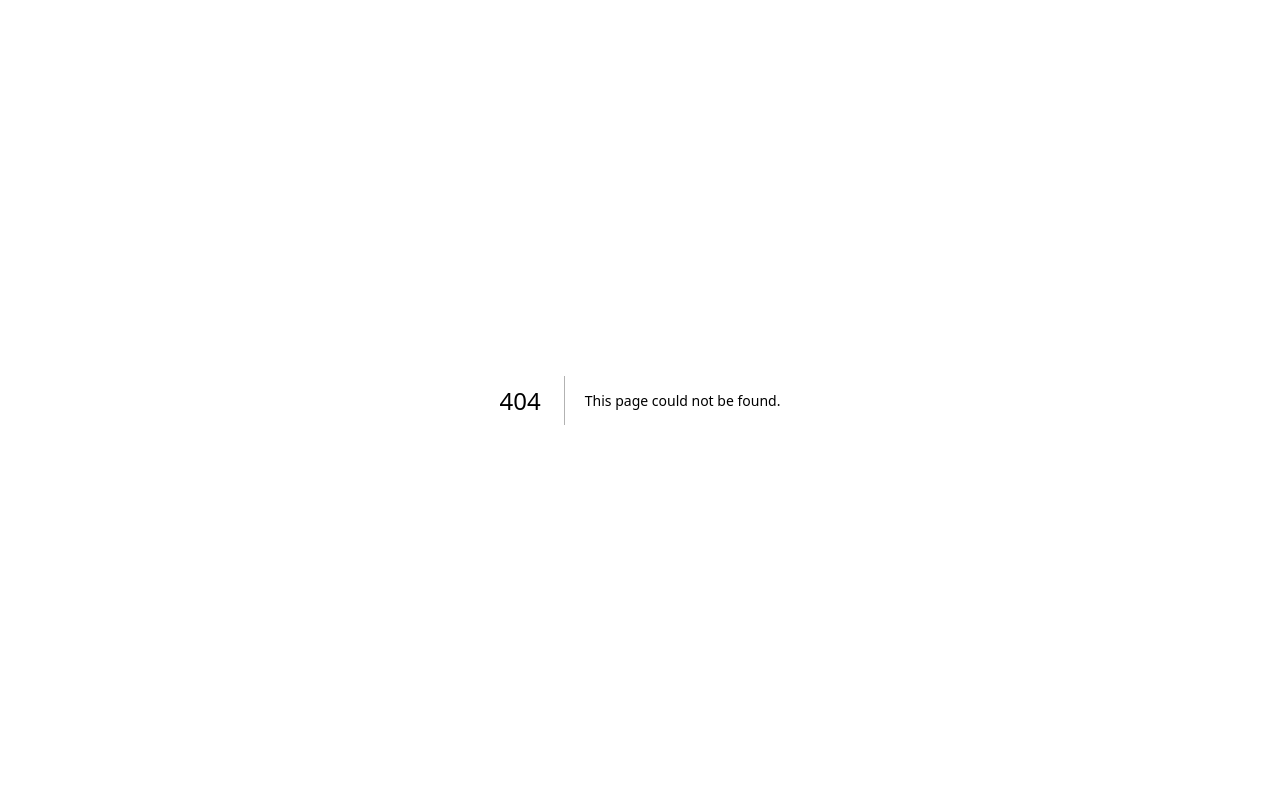
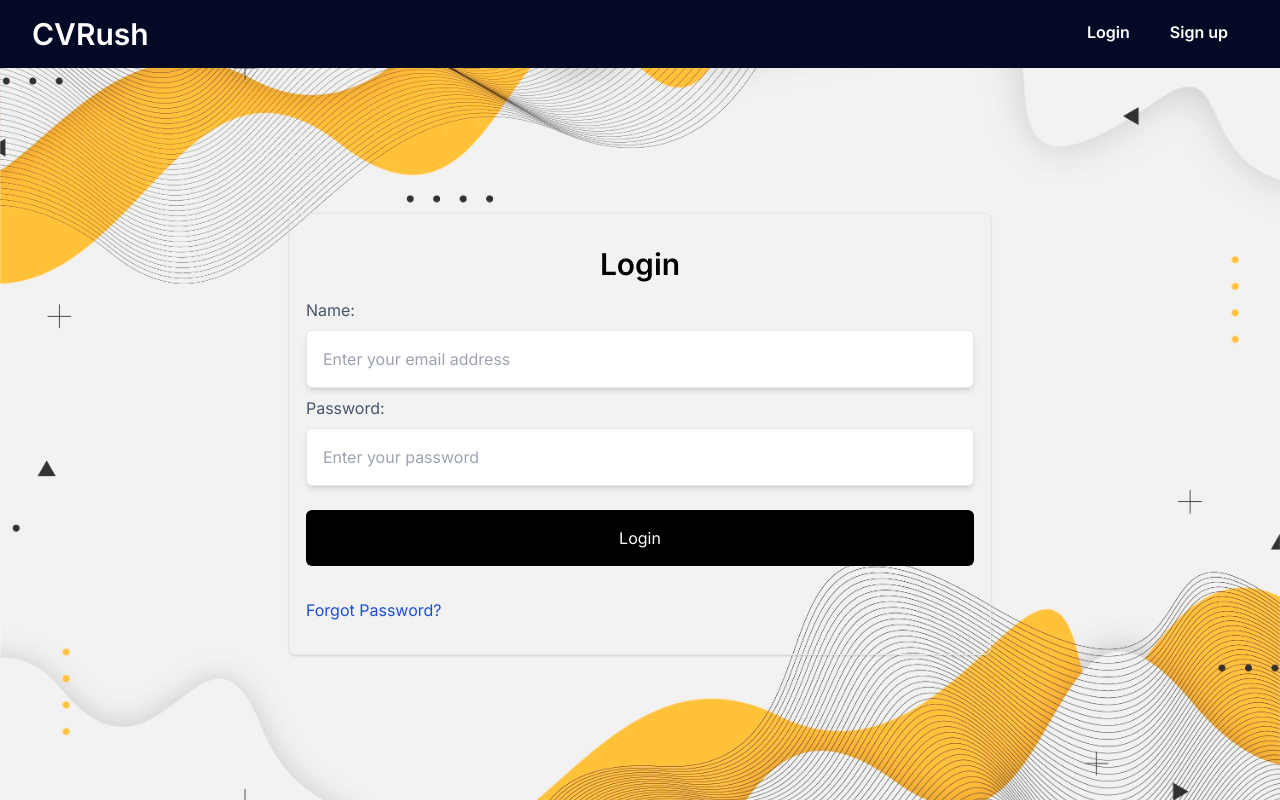
Before and after one commit to Khandakar227/coderush-hackathon, a Next.js app in the folder application/: page /login in a window 1280 px wide. Before the commit this address had no page. Built offline with nearby package versions, Linux system fonts and the light colour scheme; a web font is replaced by a local one.

Commit message:
Added login page

```diff
--- a/application/src/pages/_app.tsx
+++ b/application/src/pages/_app.tsx
@@ -1,6 +1,19 @@
-import '@/styles/globals.css'
-import type { AppProps } from 'next/app'
+import "@/styles/globals.css";
+import type { AppProps } from "next/app";
 
 export default function App({ Component, pageProps }: AppProps) {
-  return <Component {...pageProps} />
+  return (
+    <main className='font-inter'>
+      <nav className='flex justify-between gap-4 py-4 px-8 text-white bg-[#040926]'>
+        <h1 className='text-3xl font-bold'>CVRush</h1>
+
+        <div>
+          <button className='p-1 rounded-md mx-4 font-bold'>Login</button>
+          <button className='p-1 rounded-md mx-4 font-bold'>Sign up</button>
+        </div>
+      </nav>
+
+      <Component {...pageProps} />
+    </main>
+  );
 }
--- a/application/src/pages/cv-generator.tsx
+++ b/application/src/pages/cv-generator.tsx
@@ -1,6 +1,8 @@
 function CVgenerator() {
   return (
-    <div>cv-generator</div>
+    <div className="p-4">
+        <input name="name" placeholder="Your name" type="text" className="rounded-md p-2 shadow-sm"/>
+    </div>
   )
 }
 
--- a/application/src/pages/index.tsx
+++ b/application/src/pages/index.tsx
@@ -1,6 +1,6 @@
-import Head from 'next/head'
-import Image from 'next/image'
-import Link from 'next/link'
+import Head from "next/head";
+import Image from "next/image";
+import Link from "next/link";
 
 export default function Home() {
   return (
@@ -11,34 +11,39 @@ export default function Home() {
         <meta name="viewport" content="width=device-width, initial-scale=1" />
         <link rel="icon" href="/favicon.ico" />
       </Head>
-      <main className='font-inter'>
-        <nav className='flex justify-between gap-4 py-4 px-8 text-white bg-[#040926]'>
-          <h1 className='text-3xl font-bold'>CVRush</h1>
+      <div className="bg-hero">
 
-          <div>
-            <button className='p-1 rounded-md mx-4 font-bold'>Login</button>
-            <button className='p-1 rounded-md mx-4 font-bold'>Sign up</button>
-          </div>
-        </nav>
-
-        <div className='flex justify-center items-center gap-4 custom-h max-w-7xl mx-auto'>
-          <div className='grid justify-center items-center gap-4 p-4'>
-            <h1 className='font-semibold text-6xl font-lora py-4'>Take the Hassle Out of CV Writing</h1>
-            <p className='py-4 text-lg'>
-              No time to rush? Rush with our CVRush
-            </p>
-            <p className='py-8'>
-            Effortlessly create a tailored CV with our automated generator web app, designed to save you time and help you land your dream job. Choose from a variety of professional templates and easily input your personal details, work experience, education, and skills to generate a polished CV in just minutes.
+        <div className="flex justify-center items-center gap-4 custom-h max-w-7xl mx-auto">
+          <div className="grid justify-center items-center gap-4 p-4">
+            <h1 className="font-semibold text-6xl font-lora py-4">
+              Take the Hassle Out of CV Writing
+            </h1>
+            <p className="py-4 text-lg">No time to rush? Rush with our CVRush</p>
+            <p className="py-8">
+              Effortlessly create a tailored CV with our automated generator web
+              app, designed to save you time and help you land your dream job.
+              Choose from a variety of professional templates and easily input
+              your personal details, work experience, education, and skills to
+              generate a polished CV in just minutes.
             </p>
             <div>
               <Link href={"/cv-generator"}>
-                <button className='bg-black text-white rounded-md py-4 px-8'> Generate CV </button>
+                <button className="bg-black text-white rounded-md py-4 px-8">
+
+                  Generate CV
+                </button>
               </Link>
             </div>
           </div>
-          <Image className='w-full max-w-lg shadow-md rounded-md' src="/assets/CV_intro.png" width={600} height={800} alt="CV intro" />
+          <Image
+            className="w-full max-w-lg shadow-md rounded-md"
+            src="/assets/CV_intro.png"
+            width={600}
+            height={800}
+            alt="CV intro"
+          />
         </div>
-      </main>
+      </div>
     </>
-  )
+  );
 }
--- /dev/null
+++ b/application/src/pages/login.tsx
@@ -0,0 +1,22 @@
+import Link from 'next/link'
+import React from 'react'
+
+function Login() {
+  return (
+    <div className='grid place-items-center custom-h bg-hero'>
+        <form className='p-4 border shadow rounded-md'>
+            <h2 className='text-3xl text-center font-bold py-4'> Login </h2>
+            <label htmlFor="username" className='mt-6 text-slate-600'> Name:</label>
+            <input name='username' type='text' placeholder='Enter your email address' className='p-4 rounded-md shadow-md border my-2 w-full'/>
+            <label htmlFor="password" className='mt-6 text-slate-600'> Password:</label>
+            <input name='password' type='password' placeholder='Enter your password' className='p-4 rounded-md shadow-md border my-2 w-full'/>
+            <div className='w-full'>
+                <button className='py-4 px-8 my-4 bg-black text-white rounded-md mx-auto w-full'> Login </button>
+            </div>
+            <Link href='/forgot-password'> <p className='my-4 text-blue-700'> Forgot Password? </p> </Link>
+        </form>
+    </div>
+  )
+}
+
+export default Login
--- a/application/src/styles/globals.css
+++ b/application/src/styles/globals.css
@@ -7,3 +7,9 @@
 .custom-h {
     height: calc(100vh - 68px);
 }
+.bg-hero {
+    background-image: url(/assets/wavy-bg.jpg);
+    background-position: center;
+    background-repeat: no-repeat;
+    background-size: cover;
+}
```
Also changed, not shown: 1 other file (tests, documents, lock files or other folders).
